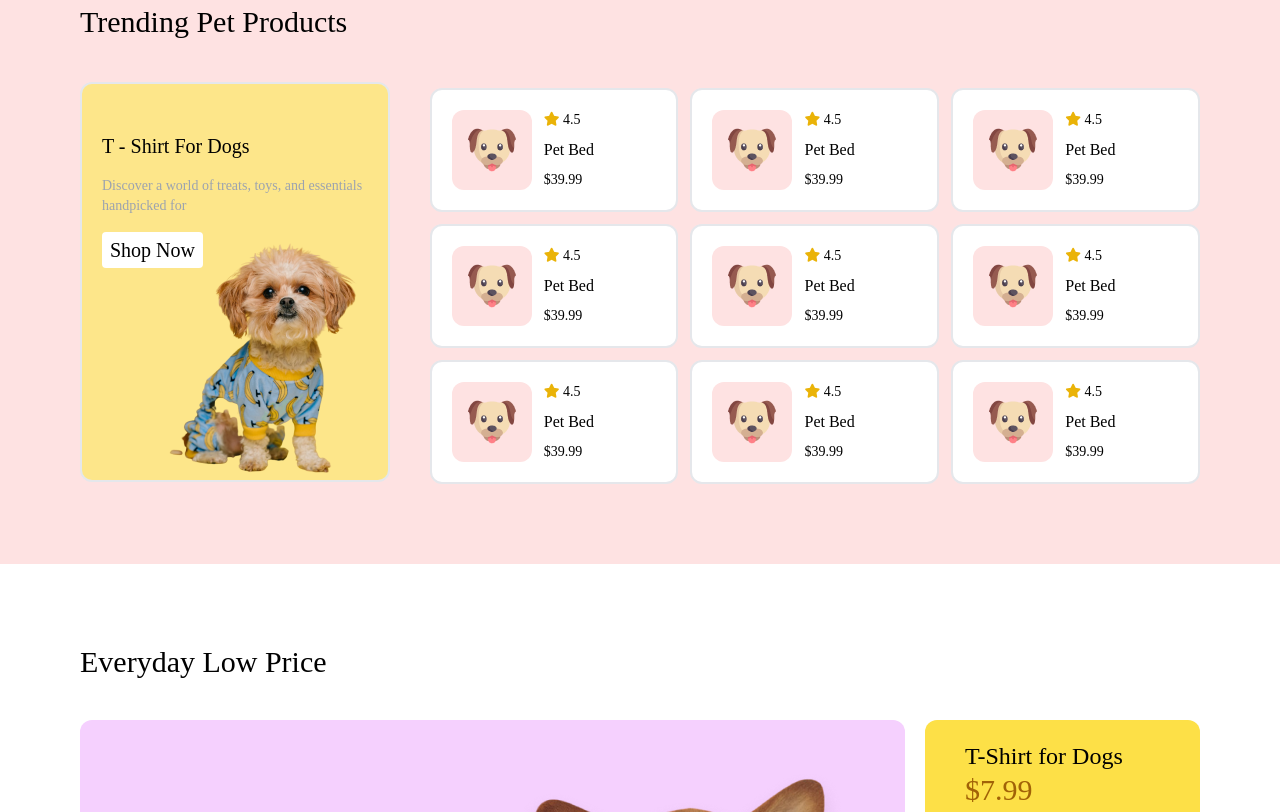
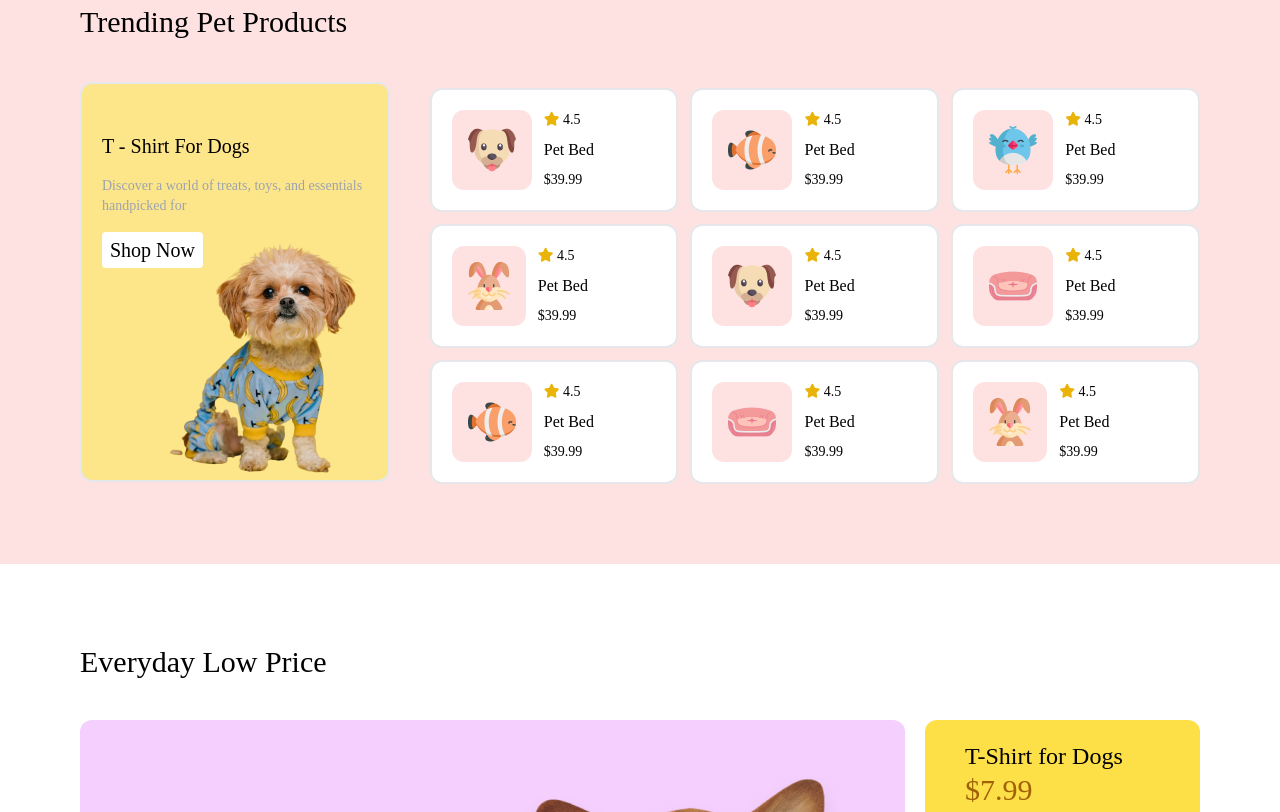
Before and after one commit to Maruf-11111/pet-shop, a plain HTML site: page index.html in a window 1280 px wide. Shown: the part 1440-2252 px from the top of the page. Drawn offline with nearby package versions, Linux system fonts and the light colour scheme; a web font is replaced by a local one.

Commit message:
1st completion done

```diff
--- a/index.html
+++ b/index.html
@@ -226,7 +226,7 @@
           </div>
           <div class="bg-white flex gap-3 border-2 rounded-xl px-5 py-5 items-center ">
             <div class="bg-red-100 rounded-xl flex items-center p-4">
-                <img src="Assignment_03_Category_0001/c1-assets/dog-cartoon.png" alt="">
+                <img src="Assignment_03_Category_0001/c1-assets/fish-cartoon.png" alt="">
             </div>
             <div class="flex flex-col gap-2">
                 <div>
@@ -241,7 +241,7 @@
           </div>
           <div class="bg-white flex gap-3 border-2 rounded-xl px-5 py-5 items-center ">
             <div class="bg-red-100 rounded-xl flex items-center p-4">
-                <img src="Assignment_03_Category_0001/c1-assets/dog-cartoon.png" alt="">
+                <img src="Assignment_03_Category_0001/c1-assets/bird-cartoon.png" alt="">
             </div>
             <div class=" flex flex-col gap-2">
                 <div>
@@ -256,7 +256,7 @@
           </div>
           <div class="bg-white flex gap-3 border-2 rounded-xl px-5 py-5 items-center ">
             <div class="bg-red-100 rounded-xl flex items-center p-4">
-                <img src="Assignment_03_Category_0001/c1-assets/dog-cartoon.png" alt="">
+                <img src="Assignment_03_Category_0001/c1-assets/rabbit-cartoon.png" alt="">
             </div>
             <div class="flex flex-col gap-2">
                 <div>
@@ -286,7 +286,7 @@
           </div>
           <div class="bg-white flex gap-3 border-2 rounded-xl px-5 py-5 items-center ">
             <div class="bg-red-100 rounded-xl flex items-center p-4">
-                <img src="Assignment_03_Category_0001/c1-assets/dog-cartoon.png" alt="">
+                <img src="Assignment_03_Category_0001/c1-assets/pet-couch.png" alt="">
             </div>
             <div class="flex flex-col gap-2">
                 <div>
@@ -301,7 +301,7 @@
           </div>
           <div class="bg-white flex gap-3 border-2 rounded-xl px-5 py-5 items-center ">
             <div class="bg-red-100 rounded-xl flex items-center p-4">
-                <img src="Assignment_03_Category_0001/c1-assets/dog-cartoon.png" alt="">
+                <img src="Assignment_03_Category_0001/c1-assets/fish-cartoon.png" alt="">
             </div>
             <div class="flex flex-col gap-2">
                 <div>
@@ -316,7 +316,7 @@
           </div>
           <div class="bg-white flex gap-3 border-2 rounded-xl px-5 py-5 items-center ">
             <div class="bg-red-100 rounded-xl flex items-center p-4">
-                <img src="Assignment_03_Category_0001/c1-assets/dog-cartoon.png" alt="">
+                <img src="Assignment_03_Category_0001/c1-assets/pet-couch.png" alt="">
             </div>
             <div class="flex flex-col gap-2">
                 <div>
@@ -331,7 +331,7 @@
           </div>
           <div class="bg-white hidden lg:flex  gap-3 border-2 rounded-xl px-5 py-5 items-center ">
             <div class="bg-red-100 rounded-xl flex items-center p-4">
-                <img src="Assignment_03_Category_0001/c1-assets/dog-cartoon.png" alt="">
+                <img src="Assignment_03_Category_0001/c1-assets/rabbit-cartoon.png" alt="">
             </div>
             <div class="flex flex-col gap-2">
                 <div>
@@ -437,20 +437,21 @@
 
    </footer>
    <!-- Challenge Part -->
-   <div class="ml-20 mr-20 absolute lg:top-[-300px] lg:left-[-5px] left-[-50px] top-[-450px]  w-6/7 ">
-    <div class=" bg-red-100 mt-20 lg:flex-row flex flex-col  justify-around items-center rounded-lg   ">
+   <div class="ml-20 mr-20 absolute lg:top-[-300px] lg:left-[-1px] left-[-50px] top-[-450px]  w-11/12 ">
+    <div class=" bg-red-100 mt-20 lg:flex-row flex flex-col  lg:justify-around items-center rounded-lg   ">
       <div class="py-4">
           <img src="Assignment_03_Category_0001/c1-assets/cute-pet-mid.png" alt="Cute Pet Dog">
 
       </div>
-      <div class="text-center">
+      <div class="text-center mb-2 lg:text-left">
           <h1>Get Pawsome News!</h1>
               <P>Exclusive Training tips, tricks, product deals and more </P>
               <br>
-              <div class="flex flex-col gap-3 p-5">
-              <input class="Border-1 bg-white rounded  lg:w-3/4 w-full h-10 " type="text" placeholder="  Enter email..">
-              <button class="bg-yellow-400 lg:mr-auto mx-auto rounded  py-1 px-2">Subscribe</button>
+              <div class="flex flex-col gap-3 mb-3 lg:p-0 p-5">
+              <input class="Border-1 bg-white rounded  lg:w-3/4 w-full h-10  " type="text" placeholder="  Enter email..">
+
           </div>
+          <button class="bg-yellow-400   lg:mr-auto mx-auto rounded  py-1 px-2">Subscribe</button>
       </div>
     </div>
   </div>
```
